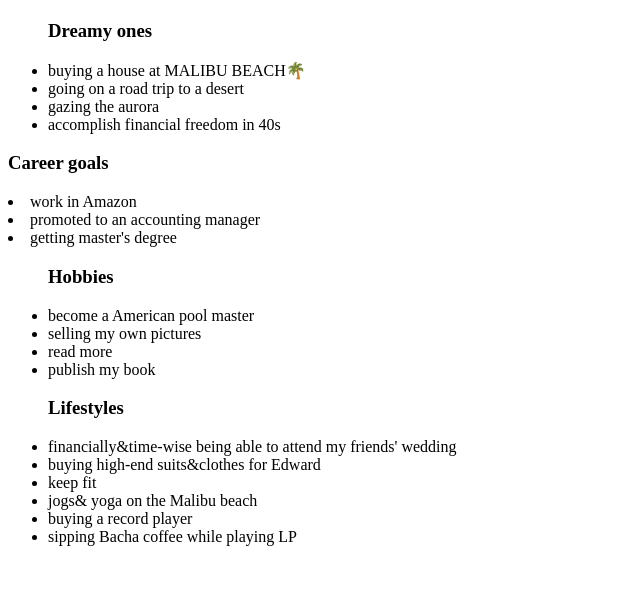
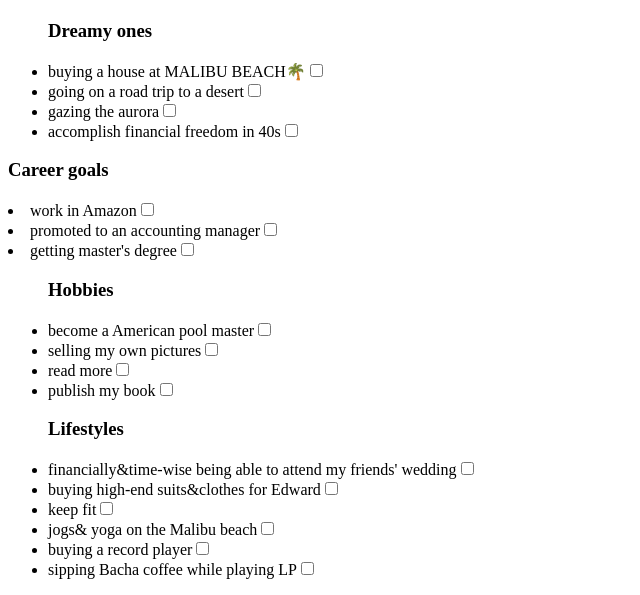
Before and after one commit to buster5573/hihijyagi, a plain HTML site: page 2.bucket list.html in a window 1280 px wide. Shown: the part 367-962 px from the top of the page, without its empty margins (0-640 px from the left). Before the commit the page ends 929 px from the top, so only its background shows below. Drawn offline with Linux system fonts and the light colour scheme.

Commit message:
Update 2.bucket list.html

```diff
--- a/2.bucket list.html
+++ b/2.bucket list.html
@@ -9,32 +9,32 @@
     <img src="http://kingfisher.scene7.com/is/image/Kingfisher/5037151008222_01c"width="30%">
     <ul>
         <h3>Dreamy ones</h3>
-        <li>buying a house at MALIBU BEACH🌴</li>
-        <li>going on a road trip to a desert</li>
-        <li>gazing the aurora</li>
-        <li>accomplish financial freedom in 40s</li>
+        <li>buying a house at MALIBU BEACH🌴<input type="checkbox"></li>
+        <li>going on a road trip to a desert<input type="checkbox"></li>
+        <li>gazing the aurora<input type="checkbox"></li>
+        <li>accomplish financial freedom in 40s<input type="checkbox"></li>
     </ul>
     <u1>
         <h3>Career goals</h3>
-        <li>work in Amazon</li>
-        <li>promoted to an accounting manager</li>
-        <li>getting master's degree</li>
+        <li>work in Amazon<input type="checkbox"></li>
+        <li>promoted to an accounting manager<input type="checkbox"></li>
+        <li>getting master's degree<input type="checkbox"></li>
     </u1>
     <ul>
         <h3>Hobbies</h3>
-        <li>become a American pool master</li>
-        <li>selling my own pictures</li>
-        <li>read more</li>
-        <li>publish my book</li>
+        <li>become a American pool master<input type="checkbox"></li>
+        <li>selling my own pictures<input type="checkbox"></li>
+        <li>read more<input type="checkbox"></li>
+        <li>publish my book<input type="checkbox"></li>
     </ul>
     <ul>
         <h3>Lifestyles</h3>
-        <li>financially&time-wise being able to attend my friends' wedding</li>
-        <li>buying high-end suits&clothes for Edward</li>
-        <li>keep fit</li>
-        <li>jogs& yoga on the Malibu beach</li>
-        <li>buying a record player</li>
-        <li>sipping Bacha coffee while playing LP</li>
+        <li>financially&time-wise being able to attend my friends' wedding<input type="checkbox"></li>
+        <li>buying high-end suits&clothes for Edward<input type="checkbox"></li>
+        <li>keep fit<input type="checkbox"></li>
+        <li>jogs& yoga on the Malibu beach<input type="checkbox"></li>
+        <li>buying a record player<input type="checkbox"></li>
+        <li>sipping Bacha coffee while playing LP<input type="checkbox"></li>
     </ul>
 </div>
 </body>
```
